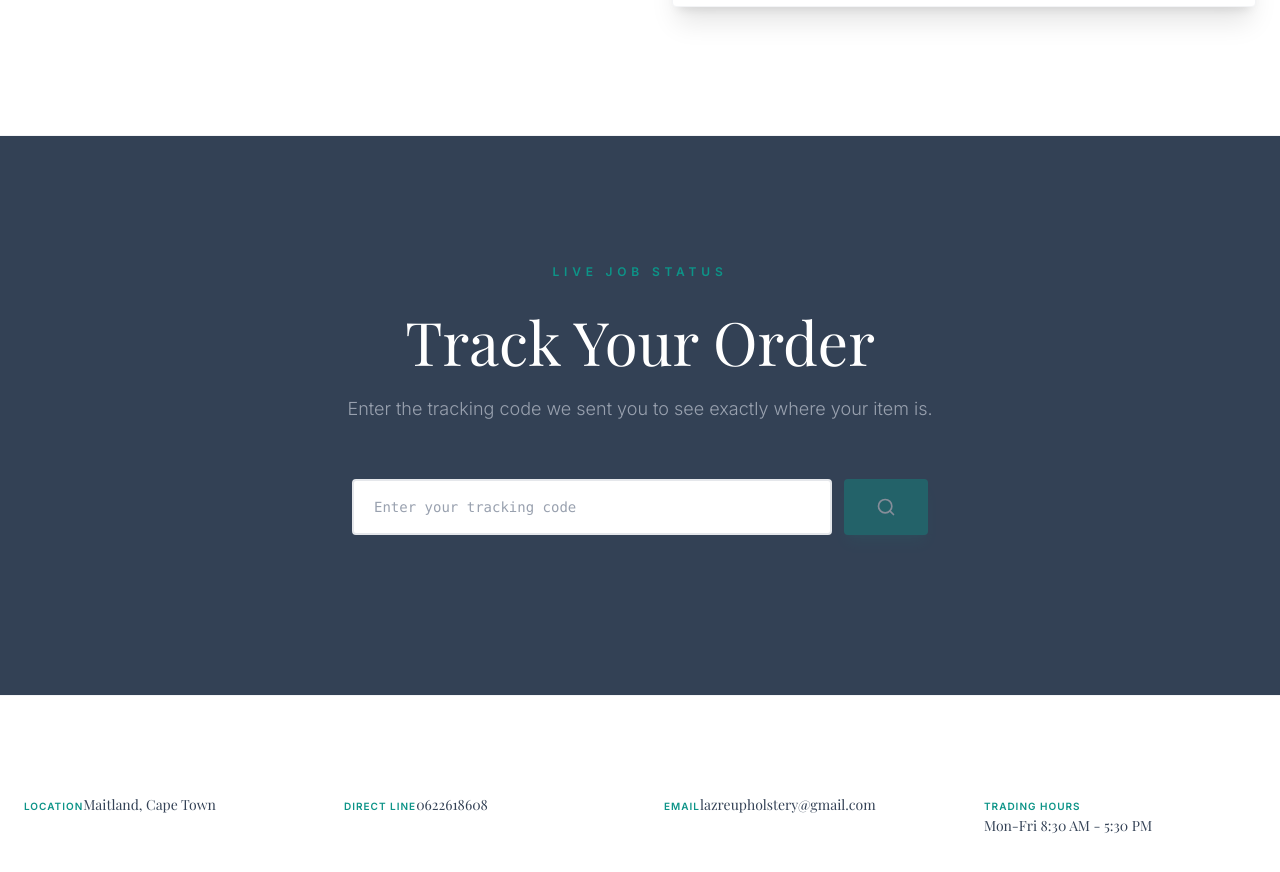
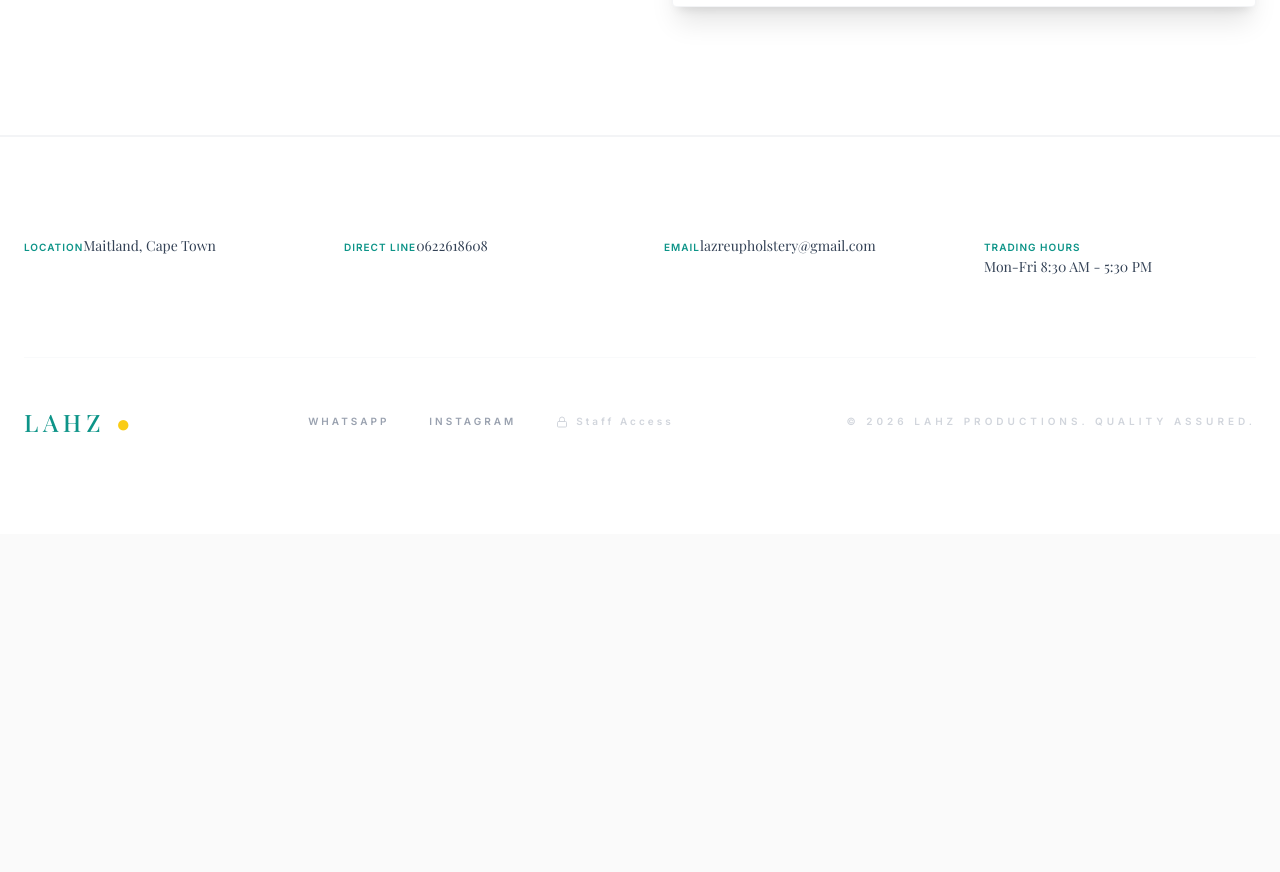
Before and after one commit to mraaziqp/LahzProductions, a React (Vite) app: page / in a window 1280 px wide. Shown: the part 4680-5552 px from the top of the page. After the commit the page ends 5214 px from the top, so only its background shows below. Built offline with nearby package versions, Linux system fonts and the light colour scheme; no server answers; the database is empty; a web font is replaced by a local one.

Commit message:
remove: Track Your Order section

```diff
--- a/src/App.tsx
+++ b/src/App.tsx
@@ -35,7 +35,6 @@ import BeforeAfterSlider from "./components/BeforeAfterSlider";
 import AdminDashboard from "./components/AdminDashboard";
 import AdminAuth from "./components/AdminAuth";
 import QuoteEstimator from "./components/QuoteEstimator";
-import JobTracker from "./components/JobTracker";
 import { supabase } from "./lib/supabase";
 import { fetchProjects, fetchServices, fetchTestimonials } from "./services/database";
 
@@ -468,24 +467,6 @@ export default function App() {
         </div>
       </section>
 
-      {/* Job Tracker Section */}
-      <section id="track" className="py-20 md:py-32 px-6 bg-brand-slate scroll-mt-20">
-        <div className="max-w-7xl mx-auto">
-          <div className="text-center mb-14">
-            <span className="text-xs uppercase tracking-[0.4em] text-brand-teal font-extrabold mb-6 block">
-              Live Job Status
-            </span>
-            <h2 className="text-4xl md:text-6xl font-serif text-white leading-tight mb-4">
-              Track Your Order
-            </h2>
-            <p className="text-gray-400 text-lg font-light">
-              Enter the tracking code we sent you to see exactly where your item is.
-            </p>
-          </div>
-          <JobTracker />
-        </div>
-      </section>
-
       {/* Footer */}
       <footer id="contact" className="py-16 md:py-24 border-t border-gray-100 bg-white relative scroll-mt-20">
         <div className="max-w-7xl mx-auto px-6">
```
